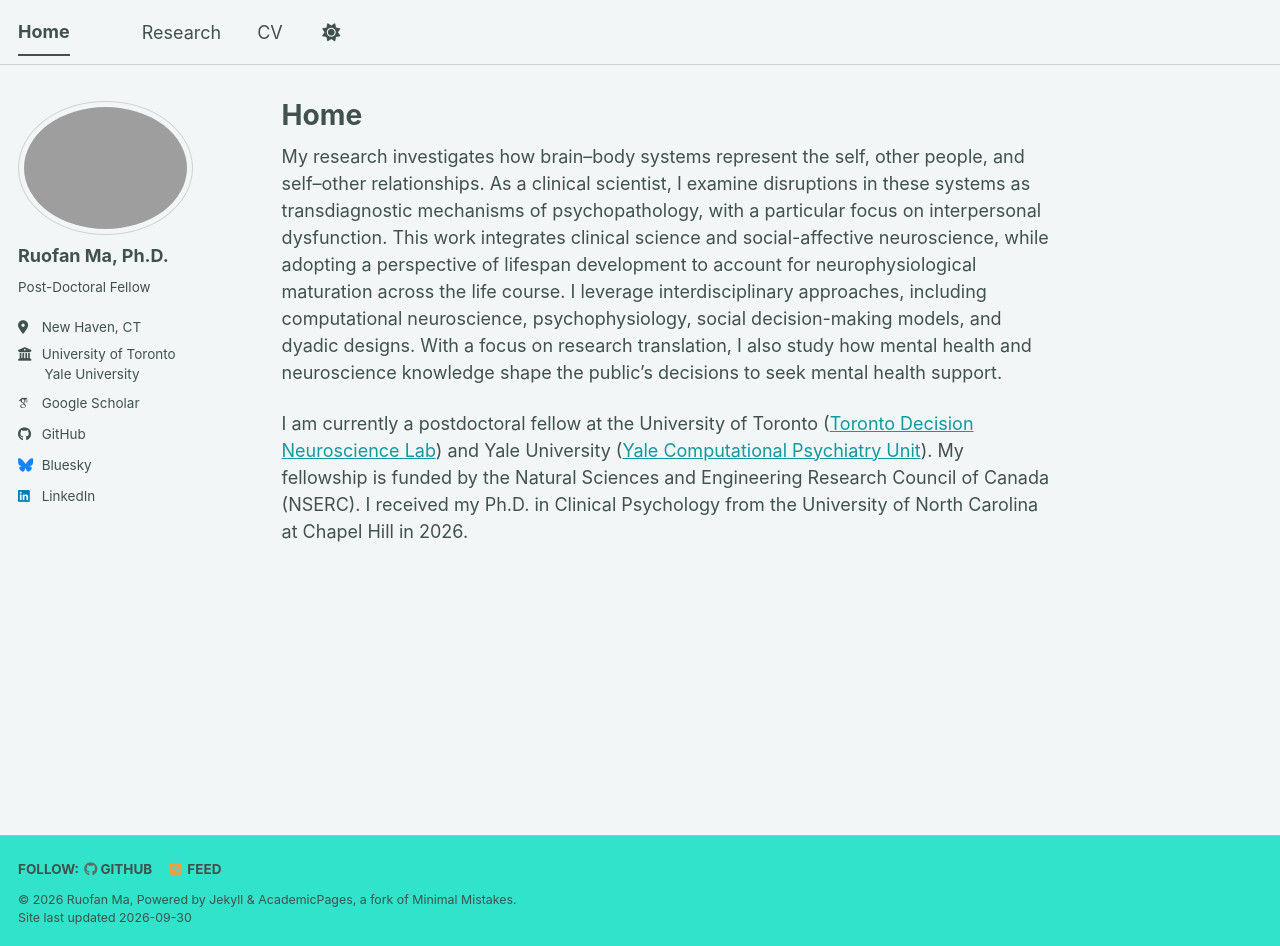
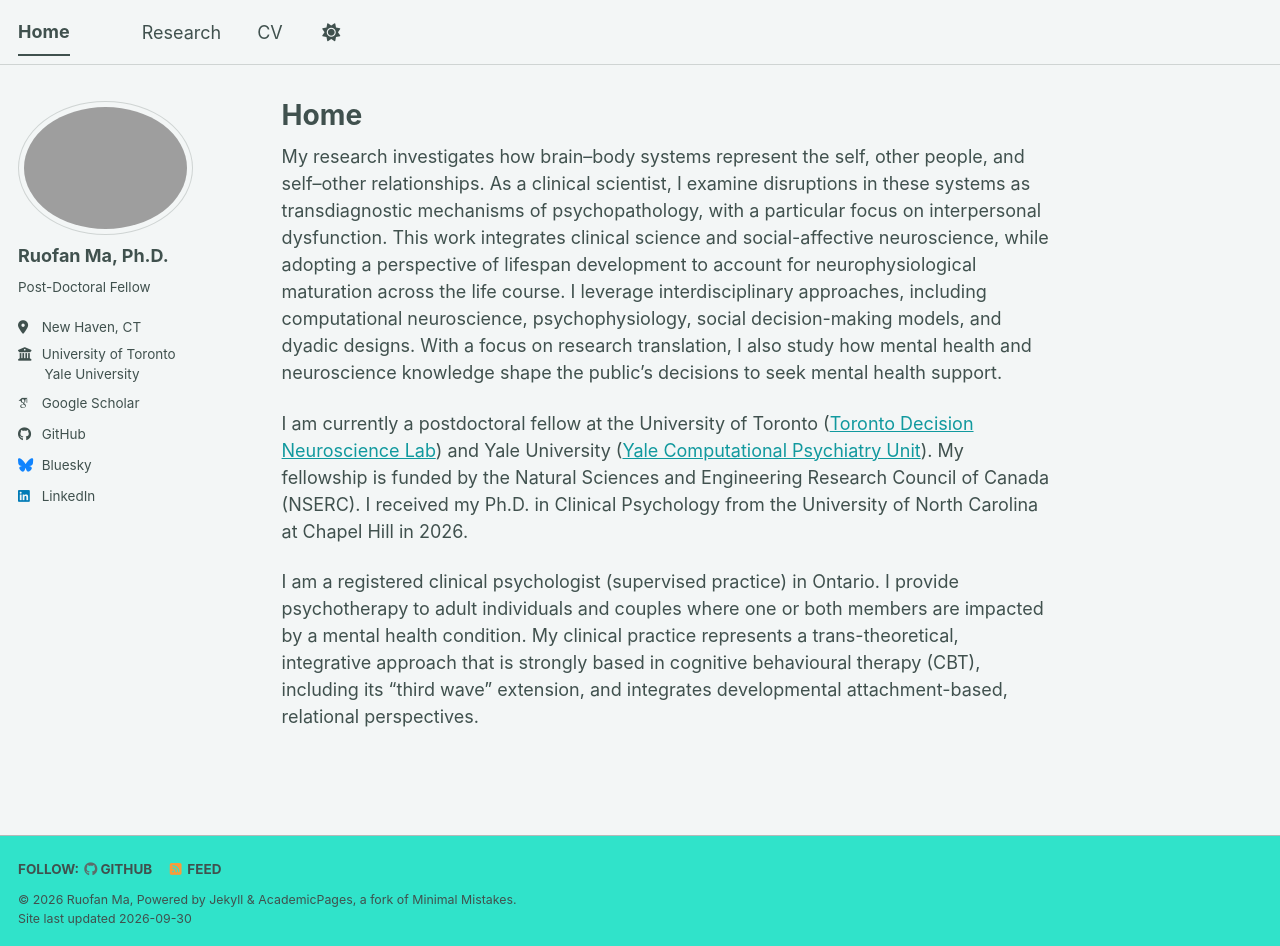
Before and after one commit to ruofanma/ruofanma.github.io, a Jekyll site: the page built from _pages/about.md, in a window 1280 px wide and 946 px high. Built offline with Jekyll 4.4.1, drawn with Linux system fonts in a browser that asks for light colours; some web fonts are replaced; a script bundle is joined from its source files by our own code; library files that are not in the unit come from our copies.

Commit message:
Include clinical psychologist details in about page
Added information about clinical psychology practice and approach.

```diff
--- a/_pages/about.md
+++ b/_pages/about.md
@@ -10,6 +10,8 @@ redirect_from:
 My research investigates how brain–body systems represent the self, other people, and self–other relationships. As a clinical scientist, I examine disruptions in these systems as transdiagnostic mechanisms of psychopathology, with a particular focus on interpersonal dysfunction. This work integrates clinical science and social-affective neuroscience, while adopting a perspective of lifespan development to account for neurophysiological maturation across the life course. I leverage interdisciplinary approaches, including computational neuroscience, psychophysiology, social decision-making models, and dyadic designs. With a focus on research translation, I also study how mental health and neuroscience knowledge shape the public’s decisions to seek mental health support.
 
 I am currently a postdoctoral fellow at the University of Toronto ([Toronto Decision Neuroscience Lab](https://www.decisionneurolab.com/)) and Yale University ([Yale Computational Psychiatry Unit](https://www.neurocpu.org/)). My fellowship is funded by the Natural Sciences and Engineering Research Council of Canada (NSERC). I received my Ph.D. in Clinical Psychology from the University of North Carolina at Chapel Hill in 2026.
+
+I am a registered clinical psychologist (supervised practice) in Ontario. I provide psychotherapy to adult individuals and couples where one or both members are impacted by a mental health condition. My clinical practice represents a trans-theoretical, integrative approach that is strongly based in cognitive behavioural therapy (CBT), including its “third wave” extension, and integrates developmental attachment-based, relational perspectives.
 
 <!--
 This is the front page of a website that is powered by the [Academic Pages template](https://github.com/academicpages/academicpages.github.io) and hosted on GitHub pages. [GitHub pages](https://pages.github.com) is a free service in which websites are built and hosted from code and data stored in a GitHub repository, automatically updating when a new commit is made to the repository. This template was forked from the [Minimal Mistakes Jekyll Theme](https://mmistakes.github.io/minimal-mistakes/) created by Michael Rose, and then extended to support the kinds of content that academics have: publications, talks, teaching, a portfolio, blog posts, and a dynamically-generated CV. Incidentally, these same features make it a great template for anyone that needs to show off a professional template!
```
